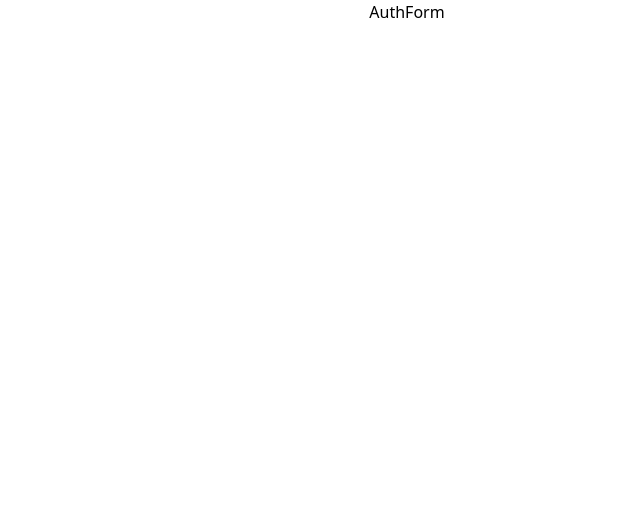
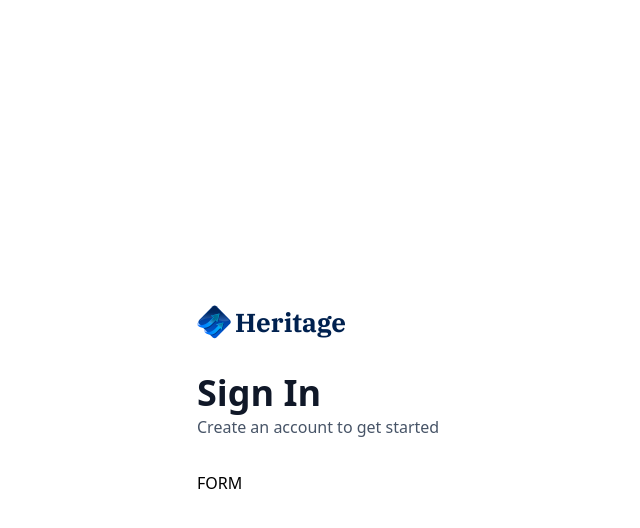
Before and after one commit to parsTroy/heritage-financial-institution, a Next.js app: page /sign-in in a window 1280 px wide. Shown: the top 528 px of the page, without its empty margins (233-873 px from the left). Built offline with nearby package versions, Linux system fonts and the light colour scheme.

Commit message:
Auth and sign in page base

```diff
--- a/app/(auth)/sign-in/page.tsx
+++ b/app/(auth)/sign-in/page.tsx
@@ -4,7 +4,7 @@
 const SignIn = () => {
   return (
     <section className="flex-center size-full max-sm:px-6">
-      <AuthForm />
+      <AuthForm type="sign-in" />
     </section>
   );
 };
--- a/app/(auth)/sign-up/page.tsx
+++ b/app/(auth)/sign-up/page.tsx
@@ -1,7 +1,12 @@
+import AuthForm from "@/components/AuthForm";
 import React from "react";
 
 const SignUp = () => {
-  return <div>SignUp</div>;
+  return (
+    <section className="flex-center size-full max-sm:px-6">
+      <AuthForm type="sign-up" />
+    </section>
+  );
 };
 
 export default SignUp;
--- a/components/AuthForm.tsx
+++ b/components/AuthForm.tsx
@@ -1,7 +1,40 @@
-import React from "react";
+"use client";
 
-const AuthForm = () => {
-  return <div>AuthForm</div>;
+import Image from "next/image";
+import Link from "next/link";
+import React, { useState } from "react";
+
+const AuthForm = ({ type }: { type: string }) => {
+  const [user, setUser] = useState(null);
+
+  return (
+    <section className="auth-form">
+      <header className="flex flex-col gap-5 md:gap-8">
+        <Link href="/" className="flex cursor-pointer items-center gap-1">
+          <Image src="/icons/logo.svg" width={34} height={34} alt="HFI Logo" />
+          <h1 className="text-26 font-ibm-plex-serif font-bold text-black-1">
+            Heritage
+          </h1>
+        </Link>
+
+        <div className="flex flex-col gap-1 md:gap-3">
+          <h1 className="text-24 lg:text-36 font-semibold text-gray-900">
+            {user ? "Link Account" : type === "sign-in" ? "Sign In" : "Sign Up"}
+            <p className="text-16 font-normal text-gray-600">
+              {user
+                ? "Link your account to get started"
+                : "Create an account to get started"}
+            </p>
+          </h1>
+        </div>
+      </header>
+      {user ? (
+        <div className="flex flex-col gap-4">{/* Plaid Link */}</div>
+      ) : (
+        <>FORM</>
+      )}
+    </section>
+  );
 };
 
 export default AuthForm;
```
